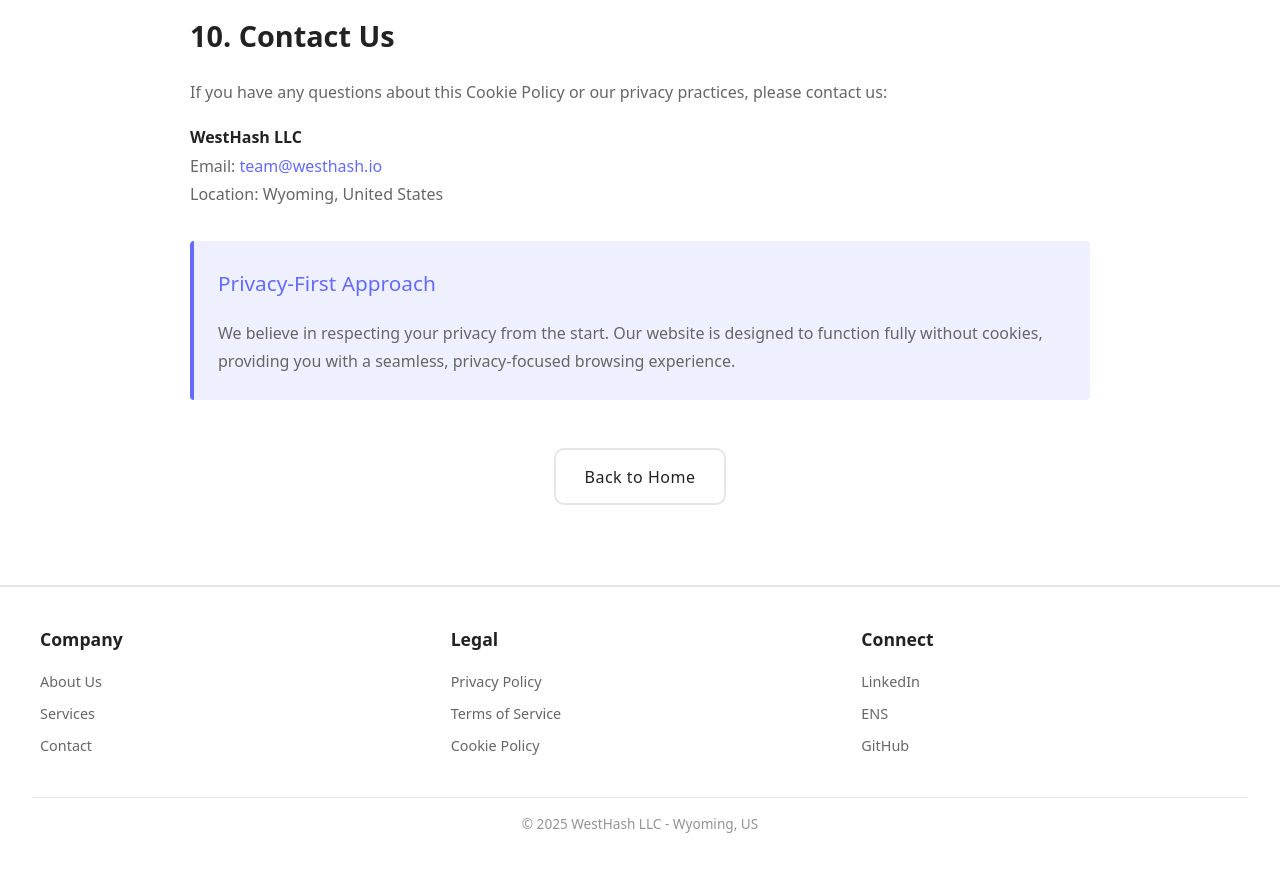
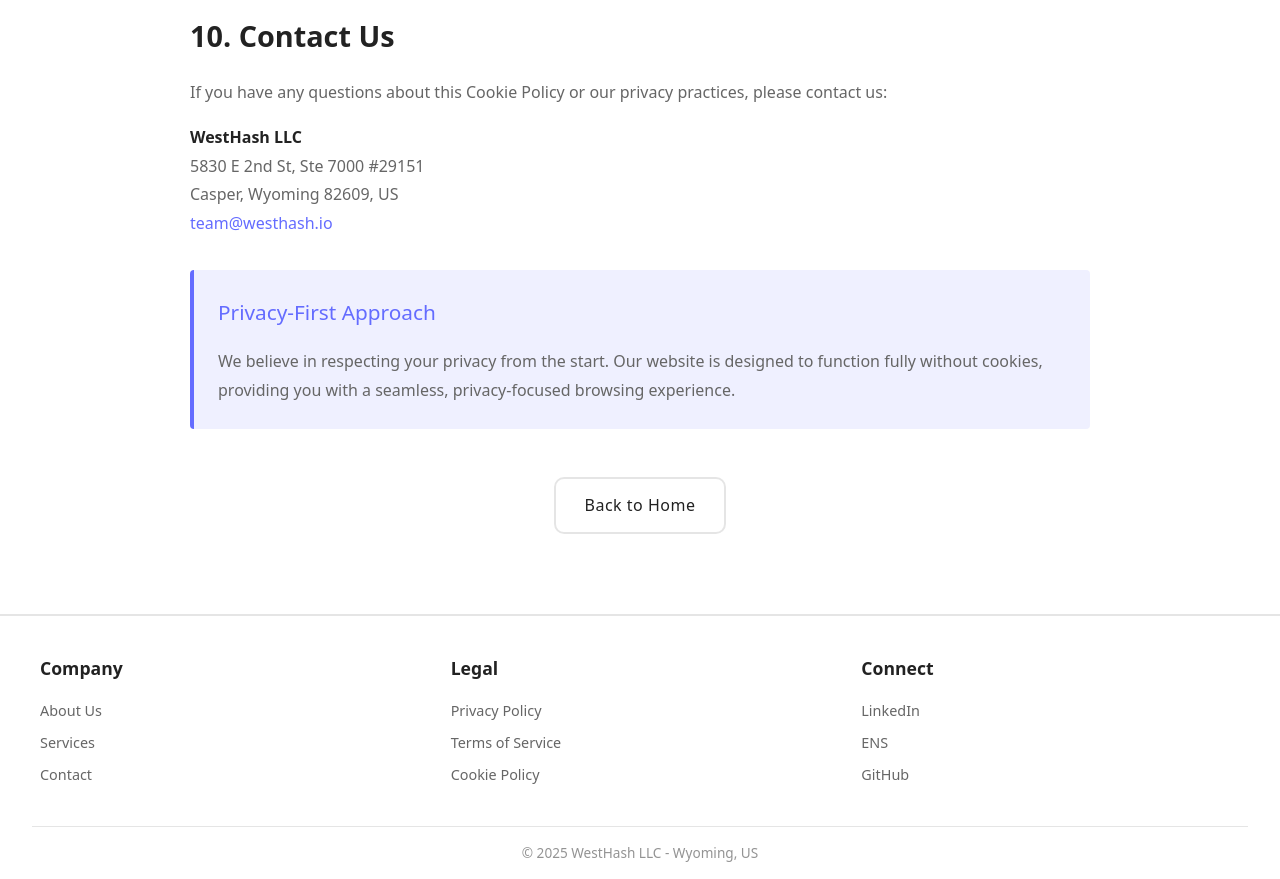
Before and after one commit to westhash/landing-page, a React (Vite) app: page /cookies in a window 1280 px wide. Shown: the part 2660-3539 px from the top of the page. Before the commit the page ends 3510 px from the top, so only its background shows below. Built offline with nearby package versions, Linux system fonts and the light colour scheme.

Commit message:
registred address

```diff
--- a/src/pages/Cookies.jsx
+++ b/src/pages/Cookies.jsx
@@ -103,8 +103,9 @@
             </p>
             <p>
               <strong>WestHash LLC</strong><br />
-              Email: <a href="mailto:team@westhash.io">team@westhash.io</a><br />
-              Location: Wyoming, United States
+              5830 E 2nd St, Ste 7000 #29151<br />
+              Casper, Wyoming 82609, US<br />
+              <a href="mailto:team@westhash.io">team@westhash.io</a>
             </p>
 
             <div className="cookie-notice">
--- a/src/pages/Privacy.jsx
+++ b/src/pages/Privacy.jsx
@@ -118,8 +118,9 @@
             <p>If you have any questions about this Privacy Policy, please contact us:</p>
             <p>
               <strong>WestHash LLC</strong><br />
-              Email: <a href="mailto:team@westhash.io">team@westhash.io</a><br />
-              Location: Wyoming, United States
+              5830 E 2nd St, Ste 7000 #29151<br />
+              Casper, Wyoming 82609, US<br />
+              <a href="mailto:team@westhash.io">team@westhash.io</a>
             </p>
           </div>
 
--- a/src/pages/Terms.jsx
+++ b/src/pages/Terms.jsx
@@ -147,8 +147,9 @@
             <p>For questions about these Terms of Service, please contact us:</p>
             <p>
               <strong>WestHash LLC</strong><br />
-              Email: <a href="mailto:team@westhash.io">team@westhash.io</a><br />
-              Location: Wyoming, United States
+              5830 E 2nd St, Ste 7000 #29151<br />
+              Casper, Wyoming 82609, US<br />
+              <a href="mailto:team@westhash.io">team@westhash.io</a>
             </p>
           </div>
 
```
